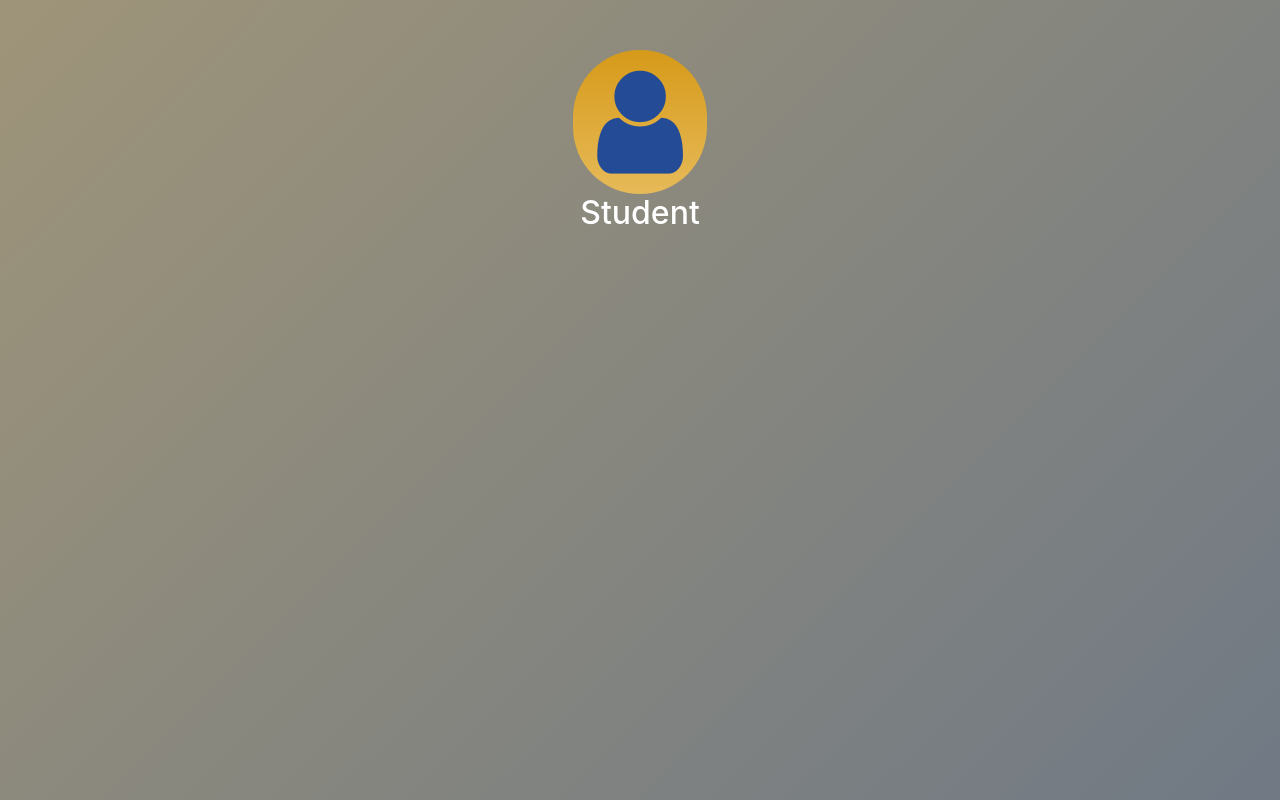
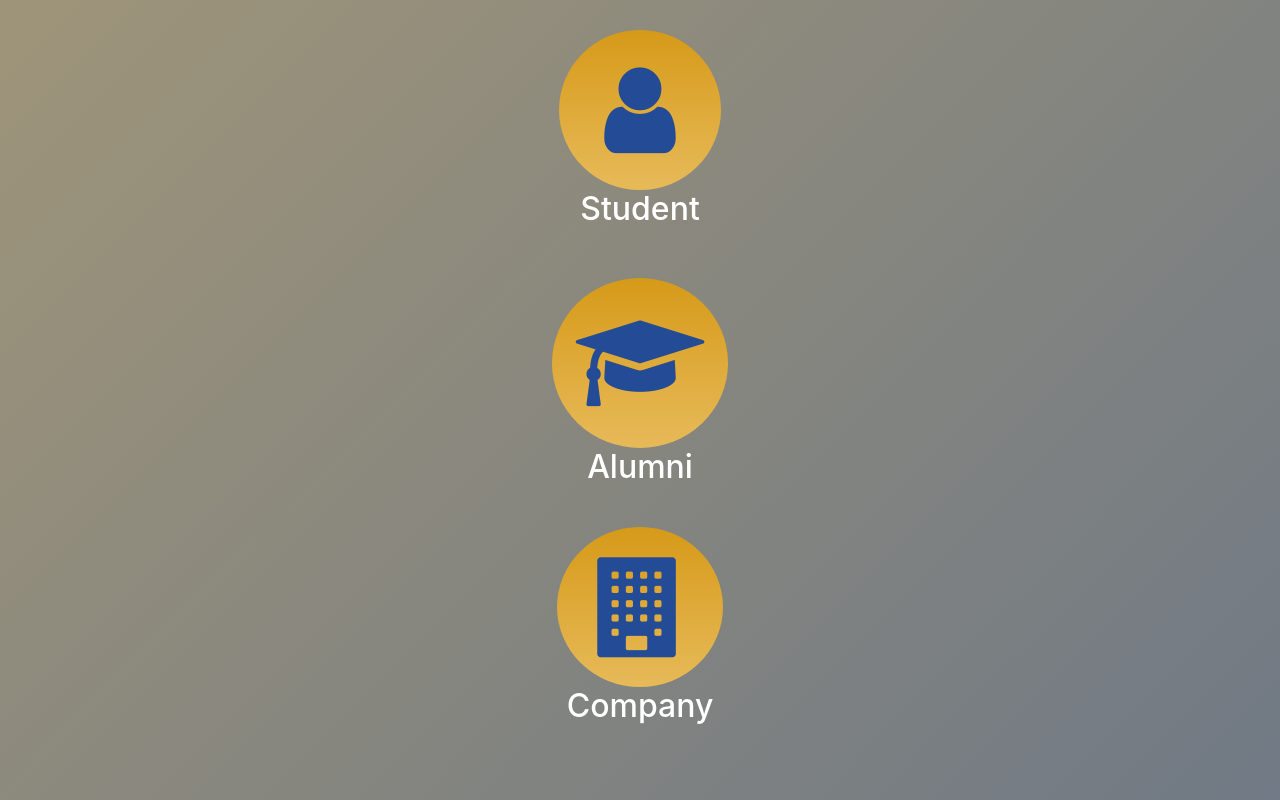
Before and after one commit to edwinomeara/inroads, an Angular app in the folder inroad-app/: page /splash in a window 1280 px wide. Shown: the top 800 px of the page. Built offline with nearby package versions, Linux system fonts and the light colour scheme.

Commit message:
finished splash page

```diff
--- a/inroad-app/package.json
+++ b/inroad-app/package.json
@@ -27,7 +27,7 @@
   "devDependencies": {
     "@angular-devkit/build-angular": "^0.13.9",
     "@angular/cli": "~7.3.9",
-    "@angular/compiler-cli": "~7.2.0",
+    "@angular/compiler-cli": "^7.2.15",
     "@angular/language-service": "~7.2.0",
     "@types/jasmine": "~2.8.8",
     "@types/jasminewd2": "~2.0.3",
--- a/inroad-app/src/app/splash/splash.component.css
+++ b/inroad-app/src/app/splash/splash.component.css
@@ -18,13 +18,18 @@
       background-position: 0 50%;
     }
   }
-
-.html{
-    height: 100%;
+.student {
+    padding-top: 30px;
+    margin: auto;
+    display: block;
 }
-.student {
+.company {
+    padding-top: 40px;
+    margin: auto;
+    display: block;
+}
+.alumni {
     padding-top: 50px;
-    height: 100%;
     margin: auto;
     display: block;
 }
@@ -41,8 +46,33 @@ button {
     border: 0;
     color: #fff;
     background-image: linear-gradient(rgb(214, 154, 25), rgb(231, 186, 89));
-    padding: 12px 24px;
-    border-radius: 100px;
+    padding: 30px 45px;
+    border-radius: 100%;
     cursor: pointer;
     transition: 0.5s;
   }
+
+  .bottombutton {
+
+    margin: auto;
+    display: block;
+    border: 0;
+    color: #fff;
+    background-image: linear-gradient(rgb(214, 154, 25), rgb(231, 186, 89));
+    padding: 35px 24px;
+    border-radius: 100%;
+    cursor: pointer;
+    transition: 0.5s;
+  }
+  .companybutton {
+
+    margin: auto;
+    display: block;
+    border: 0;
+    color: #fff;
+    background-image: linear-gradient(rgb(214, 154, 25), rgb(231, 186, 89));
+    padding: 30px 40px;
+    border-radius: 100%;
+    cursor: pointer;
+    transition: 0.5s;
+  }
--- a/inroad-app/src/app/splash/splash.component.html
+++ b/inroad-app/src/app/splash/splash.component.html
@@ -2,14 +2,20 @@
 
 <body class = "body">
   <div class = "student">
-  <button type="submit" class="button"><i class="fa fa-user"style="font-size:120px;color:#244c96;"></i></button>
+  <button type="submit" class="button"><i class="fa fa-user"style="font-size:100px;color:#244c96;"></i></button>
   <h2 style="text-align:center" class="text">Student</h2>
   </div>
 
   <div class = "alumni">
-      <button type="submit" class="button"><i class="fa fa-user-graduate"style="font-size:120px;color:#244c96;"></i></button>
-      <h2 style="text-align:center" class="text">Student</h2>
+      <button type="submit" class="bottombutton"><i class="fa fa-graduation-cap"style="font-size:100px;color:#244c96;"></i></button>
+      <h2 style="text-align:center" class="text">Alumni</h2>
       </div>
+
+      <div class = "company">
+          <button type="submit" class="companybutton"><i class="fa fa-building"style="font-size:100px;color:#244c96;"></i></button>
+          <h2 style="text-align:center" class="text">Company</h2>
+          </div>
+
 
 </body>
 </html>
```
